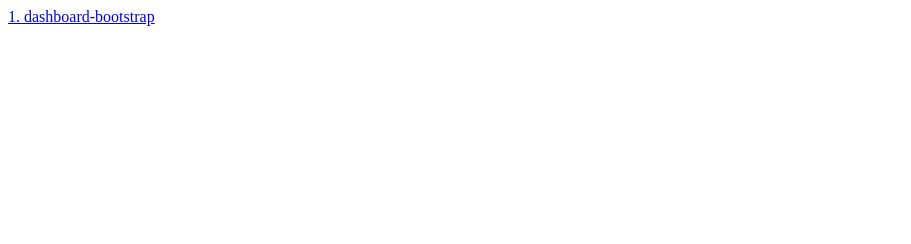
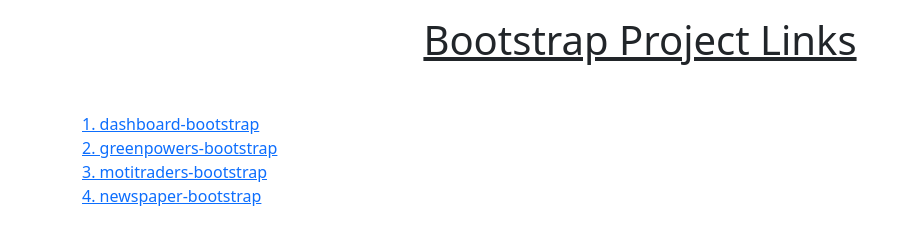
Before and after one commit to raghulashok16/bootstrap-projects, a plain HTML site: page index.html in a window 1280 px wide. Shown: the whole page, without its empty margins (0-911 px from the left). Drawn offline with nearby package versions, Linux system fonts and the light colour scheme.

Commit message:
added main page

```diff
--- a/index.html
+++ b/index.html
@@ -4,11 +4,25 @@
 <head>
     <meta charset="UTF-8">
     <meta name="viewport" content="width=device-width, initial-scale=1.0">
-    <title>Document</title>
+    <link href="https://cdn.jsdelivr.net/npm/bootstrap@5.0.2/dist/css/bootstrap.min.css" rel="stylesheet"
+        integrity="sha384-EVSTQN3/azprG1Anm3QDgpJLIm9Nao0Yz1ztcQTwFspd3yD65VohhpuuCOmLASjC" crossorigin="anonymous">
+    <title>Bootstrap Projects</title>
 </head>
 
 <body>
-    <a href="./dashboard-bootstrap/index.html">1. dashboard-bootstrap</a>
+    <div class="text-center mt-3 text-decoration-underline ">
+        <h1>Bootstrap Project Links</h1>
+    </div>
+    <div class="container mt-5">
+        <div class="row">
+            <div class="col-6 text-start   ">
+                <a href="./dashboard-bootstrap/index.html">1. dashboard-bootstrap</a><br>
+                <a href="./greenpowers-bootstrap/index.html">2. greenpowers-bootstrap</a><br>
+                <a href="./motitraders-bootstrap/index.html">3. motitraders-bootstrap</a><br>
+                <a href="./newspaper-bootstrap/index.html">4. newspaper-bootstrap</a><br>
+            </div>
+        </div>
+    </div>
 </body>
 
 </html>
```
